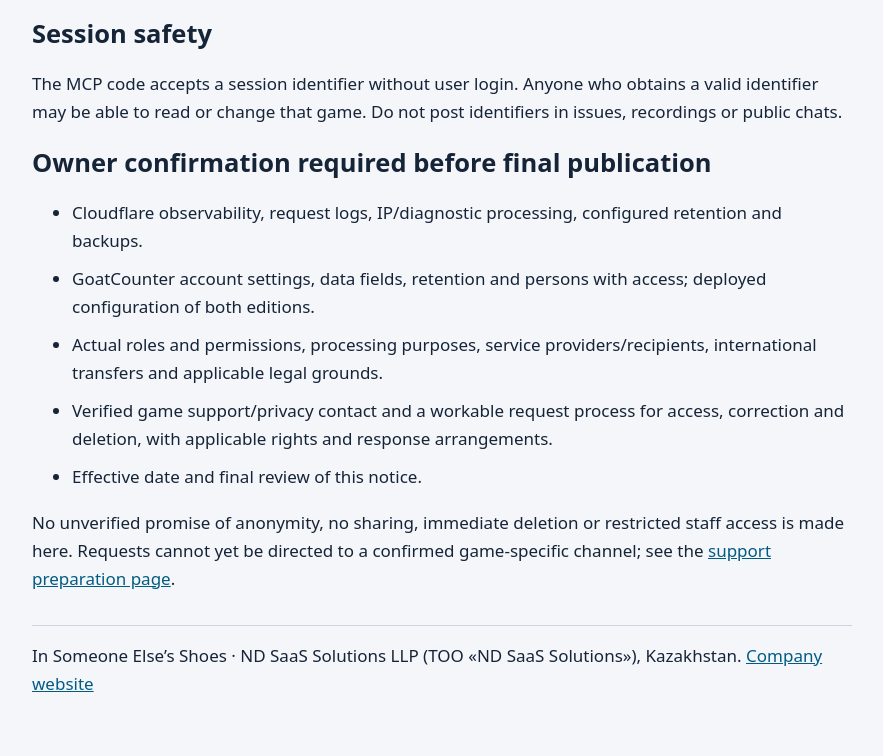
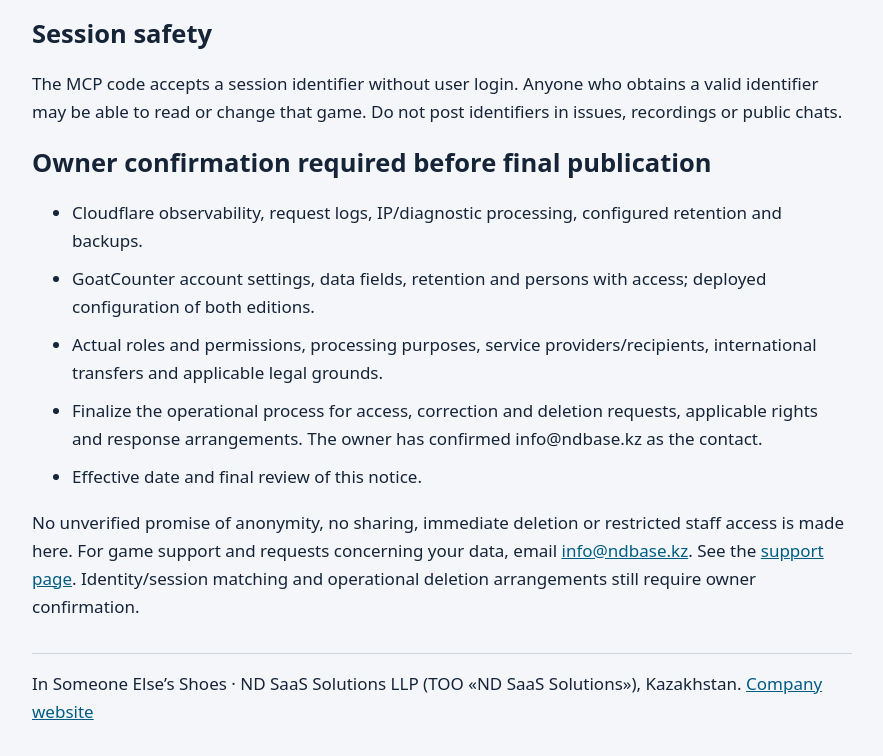
Before and after one commit to malikabyl/in-someone-elses-shoes, a plain HTML site: page plugin/privacy.html in a window 1280 px wide. Shown: the part 1100-1856 px from the top of the page, without its empty margins (198-1081 px from the left). Drawn offline with Linux system fonts and the light colour scheme.

Commit message:
Set owner-confirmed game support and privacy contact

```diff
--- a/plugin/privacy.html
+++ b/plugin/privacy.html
@@ -4,4 +4,4 @@
 <p>The server schedules session deletion 30 days after creation or the latest successful state change. Reading status does not renew this timer. Ending a game marks it finished and does not immediately delete it. This application timer does not establish retention of platform logs or backups.</p>
 <h2>Browser editions</h2><p>Browser games save progress in localStorage; the Japan edition also stores a language preference. You can clear these local values using your browser's site-data controls; this does not delete server sessions or infrastructure logs.</p><p>Both source editions configure GoatCounter at malikabyl-shoes.goatcounter.com and load its counting script on github.io. The code includes visit and gameplay-event counting. Both editions request Google Fonts. Visiting a page can therefore cause requests to these services. We have not verified account-level retention, access permissions or all data received by those services, and make no claim that analytics is disabled or that no personal data is processed.</p>
 <h2>Session safety</h2><p>The MCP code accepts a session identifier without user login. Anyone who obtains a valid identifier may be able to read or change that game. Do not post identifiers in issues, recordings or public chats.</p>
-<h2>Owner confirmation required before final publication</h2><ul><li>Cloudflare observability, request logs, IP/diagnostic processing, configured retention and backups.</li><li>GoatCounter account settings, data fields, retention and persons with access; deployed configuration of both editions.</li><li>Actual roles and permissions, processing purposes, service providers/recipients, international transfers and applicable legal grounds.</li><li>Verified game support/privacy contact and a workable request process for access, correction and deletion, with applicable rights and response arrangements.</li><li>Effective date and final review of this notice.</li></ul><p>No unverified promise of anonymity, no sharing, immediate deletion or restricted staff access is made here. Requests cannot yet be directed to a confirmed game-specific channel; see the <a href="support.html">support preparation page</a>.</p><footer>In Someone Else’s Shoes · ND SaaS Solutions LLP (ТОО «ND SaaS Solutions»), Kazakhstan. <a href="https://ndbase.kz/">Company website</a></footer></main></body></html>
+<h2>Owner confirmation required before final publication</h2><ul><li>Cloudflare observability, request logs, IP/diagnostic processing, configured retention and backups.</li><li>GoatCounter account settings, data fields, retention and persons with access; deployed configuration of both editions.</li><li>Actual roles and permissions, processing purposes, service providers/recipients, international transfers and applicable legal grounds.</li><li>Finalize the operational process for access, correction and deletion requests, applicable rights and response arrangements. The owner has confirmed info@ndbase.kz as the contact.</li><li>Effective date and final review of this notice.</li></ul><p>No unverified promise of anonymity, no sharing, immediate deletion or restricted staff access is made here. For game support and requests concerning your data, email <a href="mailto:info@ndbase.kz">info@ndbase.kz</a>. See the <a href="support.html">support page</a>. Identity/session matching and operational deletion arrangements still require owner confirmation.</p><footer>In Someone Else’s Shoes · ND SaaS Solutions LLP (ТОО «ND SaaS Solutions»), Kazakhstan. <a href="https://ndbase.kz/">Company website</a></footer></main></body></html>
```
Also changed, not shown: plugin/support.html (+1 -1 lines), plugin/terms.html (+1 -1 lines).
